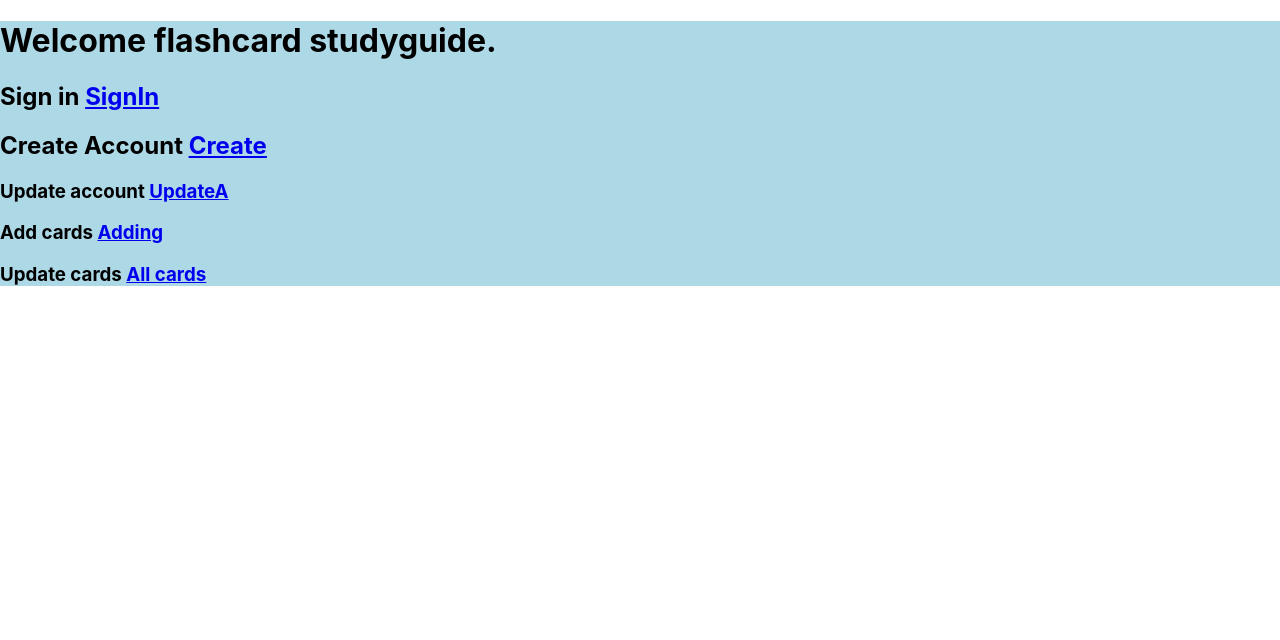
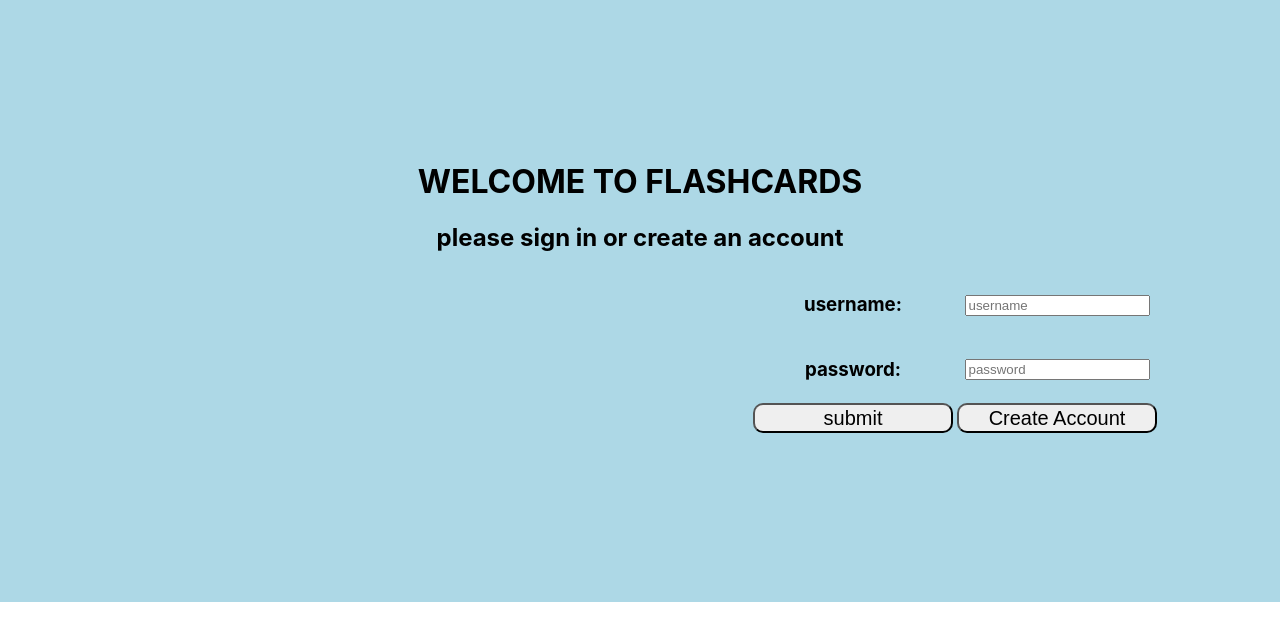
Before and after one commit to boyceroneil/FlashCard, a React (Create React App) app in the folder React/flashcards/: page / in a window 1280 px wide. Shown: the top 640 px of the page. Built offline with nearby package versions, Linux system fonts and the light colour scheme.

Commit message:
updated some of the react and styling to make it look better

```diff
--- a/React/flashcards/src/App.js
+++ b/React/flashcards/src/App.js
@@ -1,8 +1,8 @@
 import logo from './logo.svg';
 import './App.css';
 import'./pages.css';
-// import RouterComponent from './Pages/RouterComponent'
-import RouterComponent from './component/general/RouterComponent'
+import RouterComponent from './Pages/RouterComponent'
+//import RouterComponent from './component/general/RouterComponent'
 function App() {
   return (
     <div className="App">
--- a/React/flashcards/src/Pages/Card.jsx
+++ b/React/flashcards/src/Pages/Card.jsx
@@ -22,8 +22,8 @@ class Card extends Component{
                         <td><div className = 'button1' style={{visibility: this.state.showAnswer}}>ANSWER</div></td>
                     </tr>
                     <tr>
-                        <td> <button id ="showAnswer "onClick = {this.clickAnswer}>show answer</button></td>
-                        <td> <button>next card</button></td>
+                        <td> <button id ="showAnswer " className= "button2"onClick = {this.clickAnswer}>show answer</button></td>
+                        <td><button className= "button2">next card</button></td>
                     </tr>
                 </table>
 
--- a/React/flashcards/src/Pages/CreateCard.jsx
+++ b/React/flashcards/src/Pages/CreateCard.jsx
@@ -13,10 +13,10 @@ class CreateCard extends Component{
                     <tr>
                         <td><textarea className = "cardInput"></textarea></td>
                         <td><textarea className = "cardInput"></textarea></td>
-                        <td><button>SUBMIT</button></td>
                     </tr>
+
                 </table>
-
+                <button className= "button2" >SUBMIT</button>
             </div>
         )
     }
--- a/React/flashcards/src/Pages/HomePage.jsx
+++ b/React/flashcards/src/Pages/HomePage.jsx
@@ -7,7 +7,7 @@ class HomePage extends Component{
             <div className = "page">
 
                 <h1>WELCOME, USER</h1>
-                <button className = "logoutButton">logout</button>
+                <Link to = "logout"><button className= "button2">logout</button></Link>
                 <table id ='homeTable'>
                     <tr>
                         <Link to = "viewCard"><button className = 'button1'>VIEW CARDS</button></Link>
--- a/React/flashcards/src/Pages/LogOutPage.jsx
+++ b/React/flashcards/src/Pages/LogOutPage.jsx
@@ -1,10 +1,13 @@
 import React, { Component } from 'react';
+import {Link} from 'react-router-dom';
+
 
 class LogOutPage extends Component{
     render() {
         return(
-            <div className = "logout">
+            <div className = "page">
                 <h1>THANK YOU FOR USING FLASHCARDS, HAVE A NICE DAY!</h1>
+                <Link to = "/"><button className= "button2">back to welcome page</button></Link>
             </div>
         )
     }
--- a/React/flashcards/src/Pages/NewUserPage.jsx
+++ b/React/flashcards/src/Pages/NewUserPage.jsx
@@ -11,8 +11,10 @@ class NewUserPage extends Component{
                     <h3>password:</h3>
                     <input type = "password" name = "password" placeholder = "password"/>
                     <br></br>
-                    <button>SUBMIT</button>
+
                 </form>
+                <br></br>
+                <button className= "button3">SUBMIT</button>
             </div>
         )
     }
--- a/React/flashcards/src/Pages/ViewCard.jsx
+++ b/React/flashcards/src/Pages/ViewCard.jsx
@@ -1,12 +1,14 @@
 import React, { Component } from 'react';
 import Card from './Card';
+import {Link} from 'react-router-dom';
 
 class ViewCard extends Component{
     render() {
         return(
-            <div className = "page">
-                <button>home</button>
+            <div className = "viewCardpage">
+                <Link to = "home"><button className= "button2">home</button></Link>
                 <Card/>
+
 
             </div>
         )
--- a/React/flashcards/src/Pages/WelcomePage.jsx
+++ b/React/flashcards/src/Pages/WelcomePage.jsx
@@ -11,14 +11,14 @@ class WelcomePage extends Component{
                     <tr>
                         <td><h3>username:</h3></td>
                         <td><input type = "text" name = "username" placeholder = "username"/></td>
+                    </tr>
+                    <tr>
                         <td><h3>password:</h3></td>
                         <td><input type = "password" name = "password" placeholder = "password"/></td>
-                        <td><Link to="/home"><button>submit</button></Link></td>
                     </tr>
                     <tr>
-                        <td><div></div></td>
-                        <td><div></div></td>
-                        <td><Link to ="/newUserPage"><button>Create Account</button></Link></td>
+                        <td><Link to="/home"><button button className= "button3">submit</button></Link></td>
+                        <td><Link to ="/newUserPage"><button className= "button4" >Create Account</button></Link></td>
                     </tr>
                 </table>
             </div>
--- a/React/flashcards/src/pages.css
+++ b/React/flashcards/src/pages.css
@@ -1,5 +1,5 @@
 #welcomeTable{
-    margin-left: 680px;
+    margin-left: 750px;
     align-content: center;
 }
 #cardInputTable{
@@ -8,6 +8,12 @@
 }
 .page{
     margin-top:-25px;
+    text-align: center;
+    align-content: center;
+    background-color: lightblue;
+    height: 49vw;
+}
+.viewCardpage{
     text-align: center;
     align-content: center;
     background-color: lightblue;
@@ -23,19 +29,40 @@
     background-color: rgb(179, 112, 243);
     font-size: 50px;
 }
+
+.button2{
+    width: 400px;
+    height: 50px;
+    font-size: 30px;
+    border-radius: 10px;
+}
+
+.button3{
+    width: 200px;
+    height: 30px;
+    font-size: 20px;
+    border-radius: 10px;
+}
+.button4{
+    width: 200px;
+    height: 30px;
+    font-size: 20px;
+    border-radius: 10px;
+}
 #homeTable{
     margin-left: 550px;
 }
 #cardTable{
     margin-top: 100px;
-    margin-left: 500px;
+    margin-left: 550px;
     align-content: center;
+    align-self: center;
 }
 .cardInput
 {
     resize: none;
     height: 200px;
-    width: 200px;
+    width: 190px;
 }
 .logoutButton{
     width: 100px;
```
